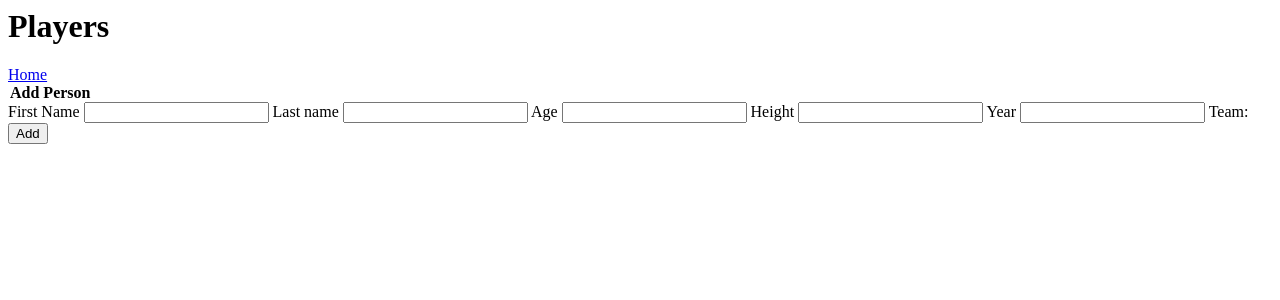
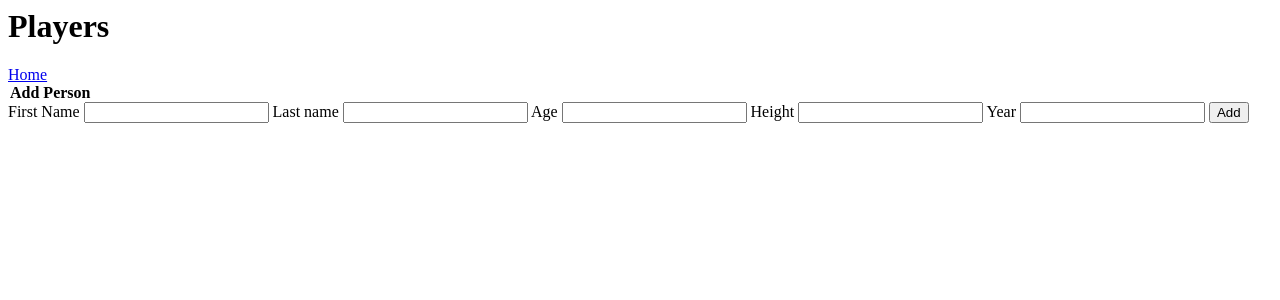
Before and after one commit to tylersnel/LA-Commuters-Scouting-DB, a Flask app: page /players in a window 1280 px wide. Shown: the top 300 px of the page. Run offline with Flask 2, Linux system fonts and the light colour scheme; data that the repository does not hold is empty; some libraries are stand-ins or nearby versions.

Commit message:
Update to player.j2
Removed label 'team' from input player field

```diff
--- a/templates/players.j2
+++ b/templates/players.j2
@@ -53,7 +53,6 @@
         <input type="text" id="height" name="height" required>
         <label for ="year">Year</label>
         <input type="text" id="year" name="year" required>
-        <label for="teams">Team:</label>
         <input type="submit" value="Add" name="Add_Player">
     </form>
 </div>
```
